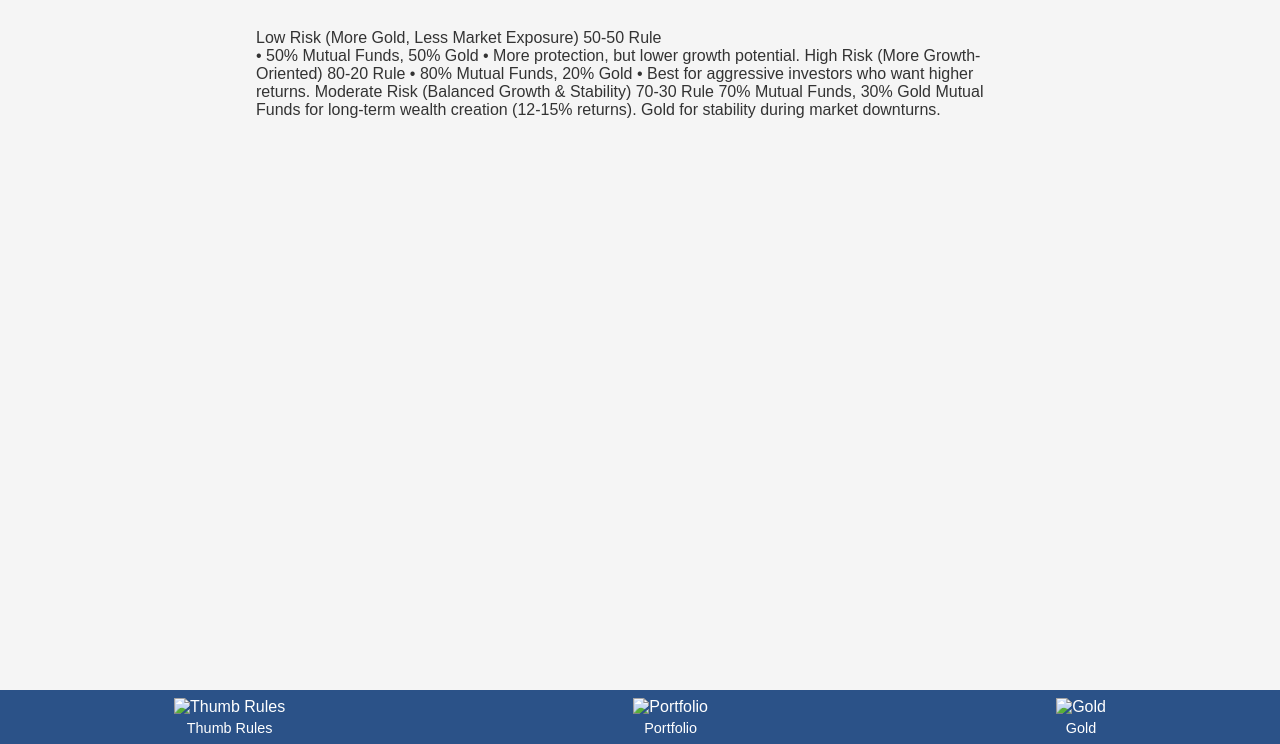
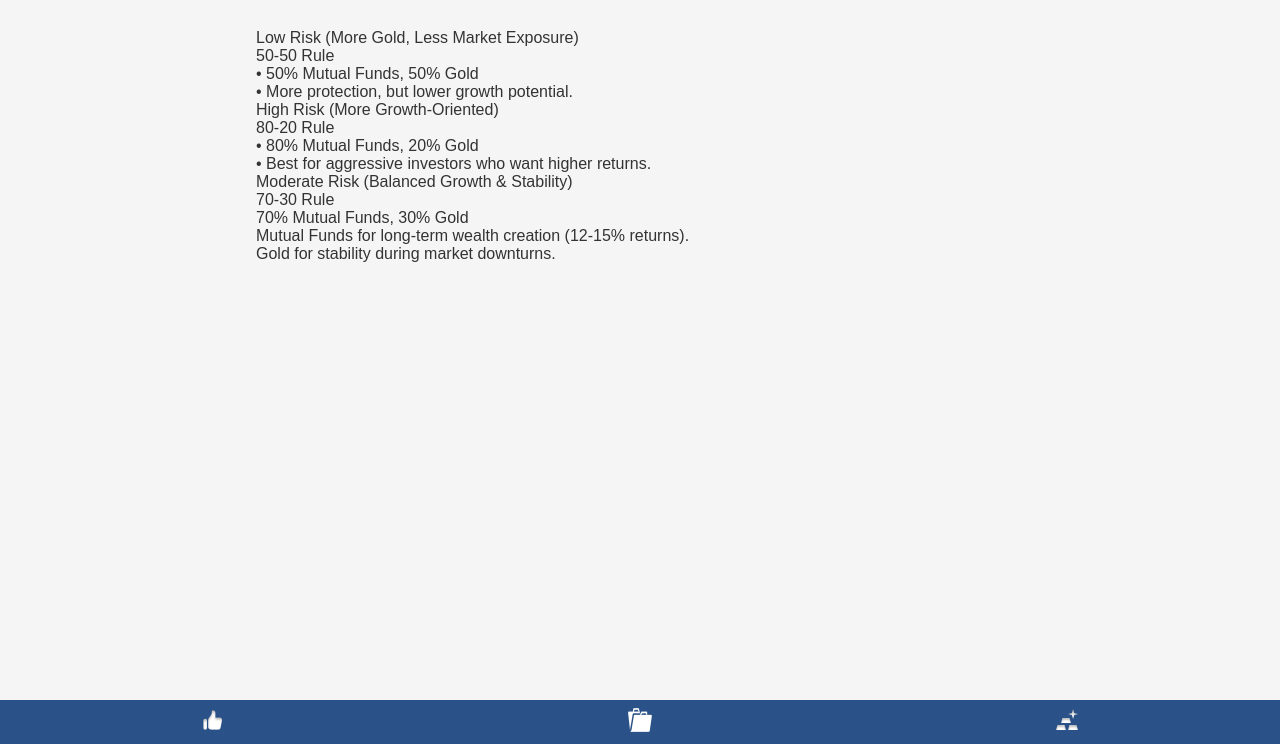
Before and after one commit to grohan47/bills-aeternum, a plain HTML site: page thumb.html in a window 1280 px wide. Shown: the part 56-800 px from the top of the page. Drawn offline with Linux system fonts and the light colour scheme.

Commit message:
Images appear on all pages

```diff
--- a/thumb.html
+++ b/thumb.html
@@ -11,34 +11,31 @@
     <h1>Thumb Rules</h1>
   </header>
   <main class="container">
-    <p>Low Risk (More Gold, Less Market Exposure)
+    <p>Low Risk (More Gold, Less Market Exposure) <br />
         50-50 Rule <br />
-            •	50% Mutual Funds, 50% Gold
-            •	More protection, but lower growth potential.
+            •	50% Mutual Funds, 50% Gold <br />
+            •	More protection, but lower growth potential.<br />
 
-            High Risk (More Growth-Oriented)
-            80-20 Rule
-                •	80% Mutual Funds, 20% Gold
-                •	Best for aggressive investors who want higher returns.
+            High Risk (More Growth-Oriented)<br />
+            80-20 Rule<br />
+                •	80% Mutual Funds, 20% Gold<br />
+                •	Best for aggressive investors who want higher returns.<br />
 
-                Moderate Risk (Balanced Growth & Stability)
-                70-30 Rule
-                70% Mutual Funds, 30% Gold
-                Mutual Funds for long-term wealth creation (12-15% returns).
+                Moderate Risk (Balanced Growth & Stability)<br />
+                70-30 Rule<br />
+                70% Mutual Funds, 30% Gold<br />
+                Mutual Funds for long-term wealth creation (12-15% returns).<br />
                 Gold for stability during market downturns.</p>
   </main>
   <nav class="bottom-nav">
     <a href="thumb.html" class="nav-item">
-      <img src="assets/thumb-icon.png" alt="Thumb Rules" />
-      <span>Thumb Rules</span>
+      <img src="assets/thumbicon.png" alt="Thumb Rules" />
     </a>
     <a href="index.html" class="nav-item">
-      <img src="assets/portfolio-icon.png" alt="Portfolio" />
-      <span>Portfolio</span>
+      <img src="assets/porticon.png" alt="Portfolio" />
     </a>
     <a href="gold.html" class="nav-item">
-      <img src="assets/gold-icon.png" alt="Gold" />
-      <span>Gold</span>
+      <img src="assets/goldicon.png" alt="Gold" />
     </a>
   </nav>
   <script src="script.js"></script>
```
Also changed, not shown: gold.html (+3 -6 lines), index.html (+3 -6 lines).
